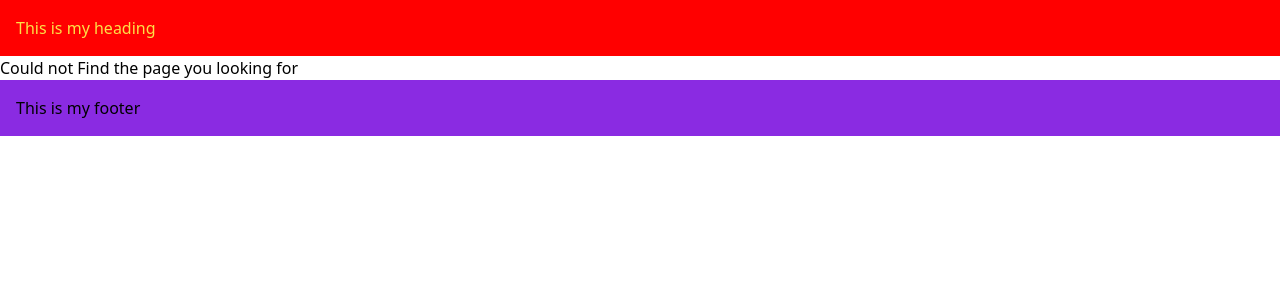
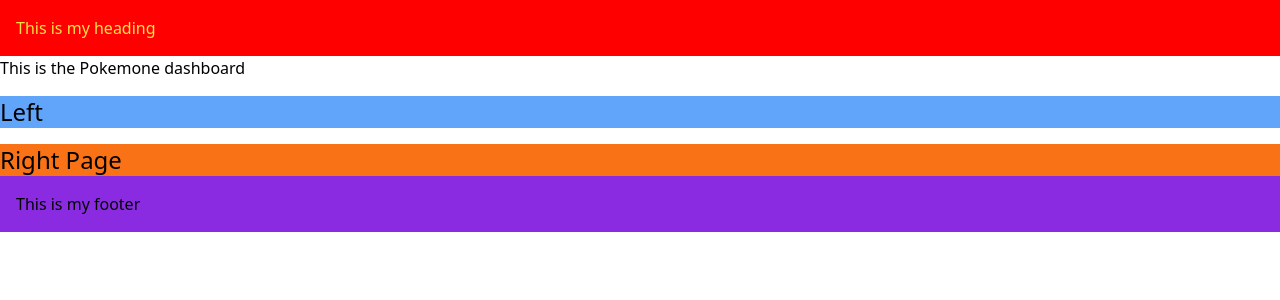
Before and after one commit to MainBank5/NextJs-with-CodeV-tut, a Next.js app in the folder my-app/: page /pokemon in a window 1280 px wide. Before the commit this address had no page. Shown: the top 300 px of the page. Built offline with nearby package versions, Linux system fonts and the light colour scheme.

Commit message:
parallel routes slots

```diff
--- a/my-app/src/app/complex-dashboard/@notifications/page.tsx
+++ /dev/null
@@ -1,10 +0,0 @@
-import Card from "@/components/card";
-
-
-export default function Notifications() {
-  return (
-    <Card>
-        <h1>This is the notification page</h1>
-    </Card>
-  )
-}
--- a/my-app/src/app/complex-dashboard/@revenue/page.tsx
+++ /dev/null
@@ -1,10 +0,0 @@
-import Card from "@/components/card";
-
-
-export default function RevenueMetrics() {
-  return (
-    <Card>
-        <h1>Revenue Metrics</h1>
-    </Card>
-  )
-}
--- a/my-app/src/app/complex-dashboard/@users/page.tsx
+++ /dev/null
@@ -1,10 +0,0 @@
-import Card from "@/components/card";
-
-
-export default function UsersAnalytics() {
-  return (
-    <Card>
-        <h1>Users Analytics</h1>
-    </Card>
-  )
-}
--- a/my-app/src/app/complex-dashboard/default.tsx
+++ /dev/null
@@ -1,9 +0,0 @@
-
-
-export default function Default() {
-  return (
-    <div>
-        <h1>This is the default page</h1>
-    </div>
-  )
-}
--- a/my-app/src/app/complex-dashboard/layout.tsx
+++ /dev/null
@@ -1,31 +0,0 @@
-//the usual way is importing components
-//however you can use slots. slots have a @folder naming convention and are passed as props in the main layout
-
-type Dashboardprops = {
-    children:React.ReactNode;
-    revenue:React.ReactNode;
-    users:React.ReactNode;
-    notifications:React.ReactNode;
-}
-
-
-export default function Dashboardlayout({
-    children,
-    users,
-    revenue,
-    notifications}: Dashboardprops) {
-  return (
-    <>
-        <div>{children}</div>
-
-        <div className="flex">
-            <div className="flex flex-col">
-                <div>{users}</div>
-                <div>{revenue}</div>
-            </div>
-
-            <div className="flex flex-1">{notifications}</div>
-        </div>
-    </>
-  )
-}
--- a/my-app/src/app/complex-dashboard/page.tsx
+++ /dev/null
@@ -1,9 +0,0 @@
-
-
-export default function ComplexDashboard() {
-  return (
-    <div>
-        <h1>This is a complex dashboard</h1>
-    </div>
-  )
-}
--- /dev/null
+++ b/my-app/src/app/pokemon/@left/page.tsx
@@ -0,0 +1,10 @@
+
+
+export default function Left() {
+  return (
+    <div className="bg-blue-400 text-2xl">
+        <h1>Left</h1>
+
+    </div>
+  )
+}
--- /dev/null
+++ b/my-app/src/app/pokemon/@right/page.tsx
@@ -0,0 +1,9 @@
+
+
+export default function Right() {
+  return (
+    <div className="bg-orange-500 text-2xl">
+        <h1>Right Page</h1>
+    </div>
+  )
+}
--- /dev/null
+++ b/my-app/src/app/pokemon/layout.tsx
@@ -0,0 +1,13 @@
+
+
+export default async function Layout(
+    {children, left, right}:{children:React.ReactNode;
+        left:React.ReactNode, right:React.ReactNode}) {
+  return (
+    <div className="flex flex-col gap-4">
+        {children}
+        {left}
+        {right}
+    </div>
+  )
+}
--- /dev/null
+++ b/my-app/src/app/pokemon/page.tsx
@@ -0,0 +1,9 @@
+
+
+export default function Pokemon() {
+  return (
+    <div>
+        <h1>This is the Pokemone dashboard</h1>
+    </div>
+  )
+}
```
